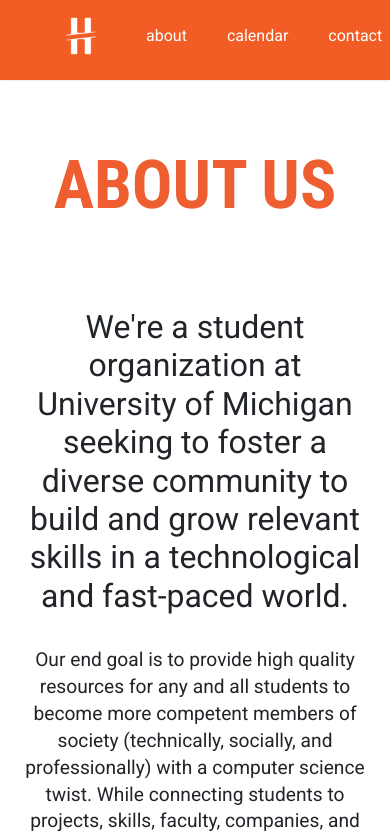
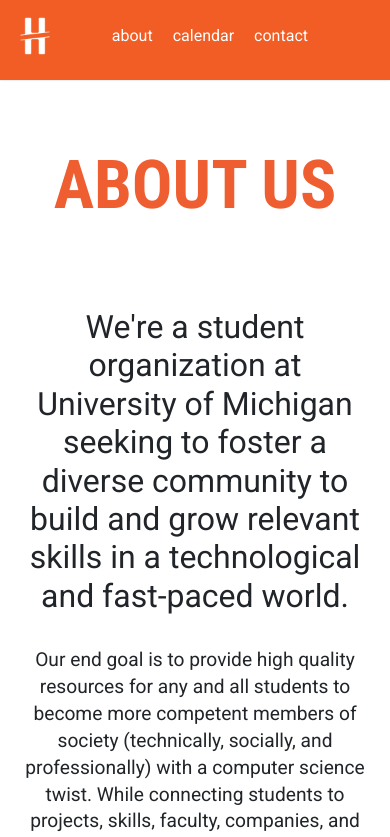
Before and after one commit to michiganhackers/mh-web-new, a React (Create React App) app: page /about in a window 390 px wide. Shown: the top 837 px of the page. Built offline with nearby package versions, Linux system fonts and the light colour scheme.

Commit message:
make navbar responsive (links shouldn't clip through the viewport)

```diff
--- a/src/components/Navbar.jsx
+++ b/src/components/Navbar.jsx
@@ -25,7 +25,7 @@ const FlexWrapper = styled.div`
     justify-content: space-between;
     height: 90%;
     width: calc(100% - 72px);
-    margin: 0 auto;
+    margin: 0;
 `;
 
 const Logo = styled.img`
@@ -37,7 +37,7 @@ const Logo = styled.img`
 
 const NavContainer = styled.div`
     display: flex;
-    alignItems: center;
+    alignItems: right;
     justify-content: flex-end;
 `;
 
@@ -45,7 +45,7 @@ const HeaderNavLink = styled(NavLink)`
     margin: auto;
     marginLeft: 0;
     fontSize: 22px;
-    padding: 2px 20px;
+    padding: 2px 10px;
     color: white;
     text-decoration: none;
     transition: all 0.3s;
@@ -57,9 +57,9 @@ const HeaderNavLink = styled(NavLink)`
 
 const LogoNavLink = styled(NavLink)`
     display: flex;
-    justify-content: flex-start;
+    justify-content: left;
     fontSize: 22px;
-    padding: 2px 20px;
+    padding: 2px 10px;
 `;
 
 class Navbar extends Component {
```
